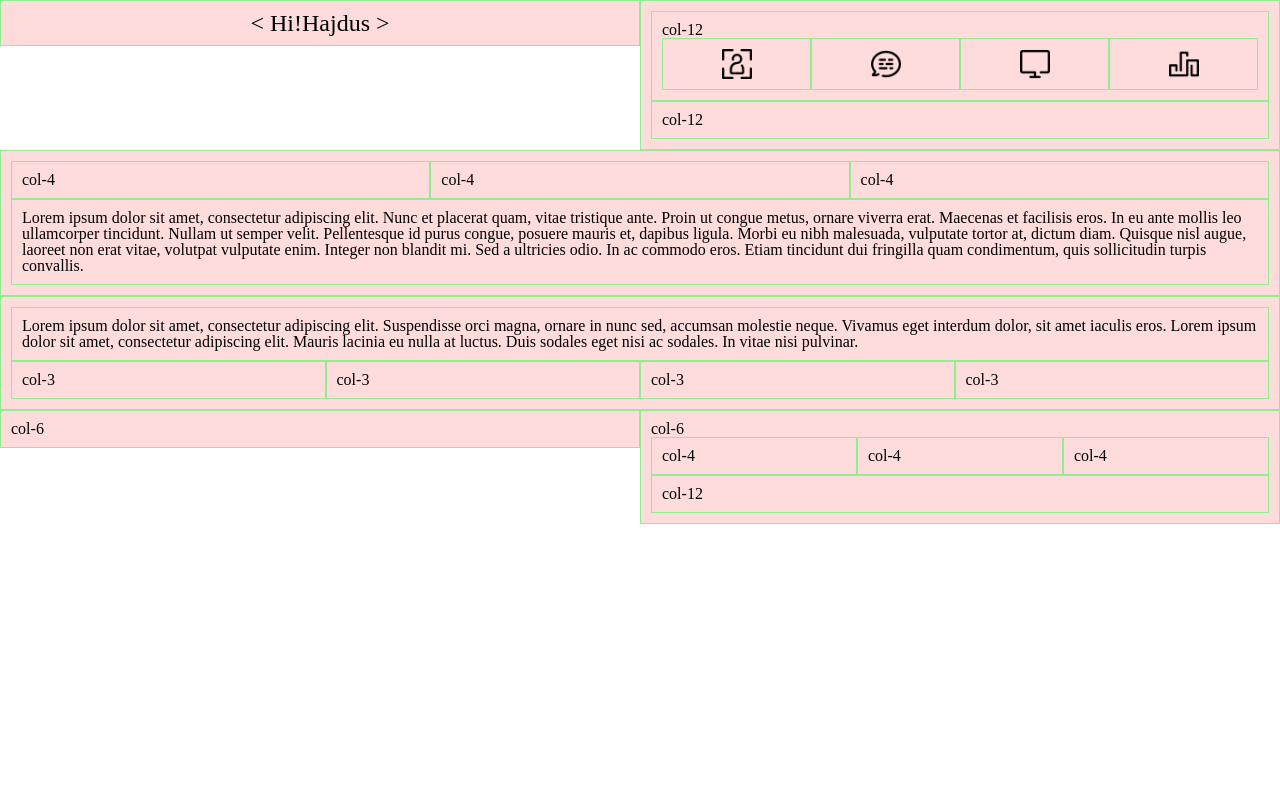
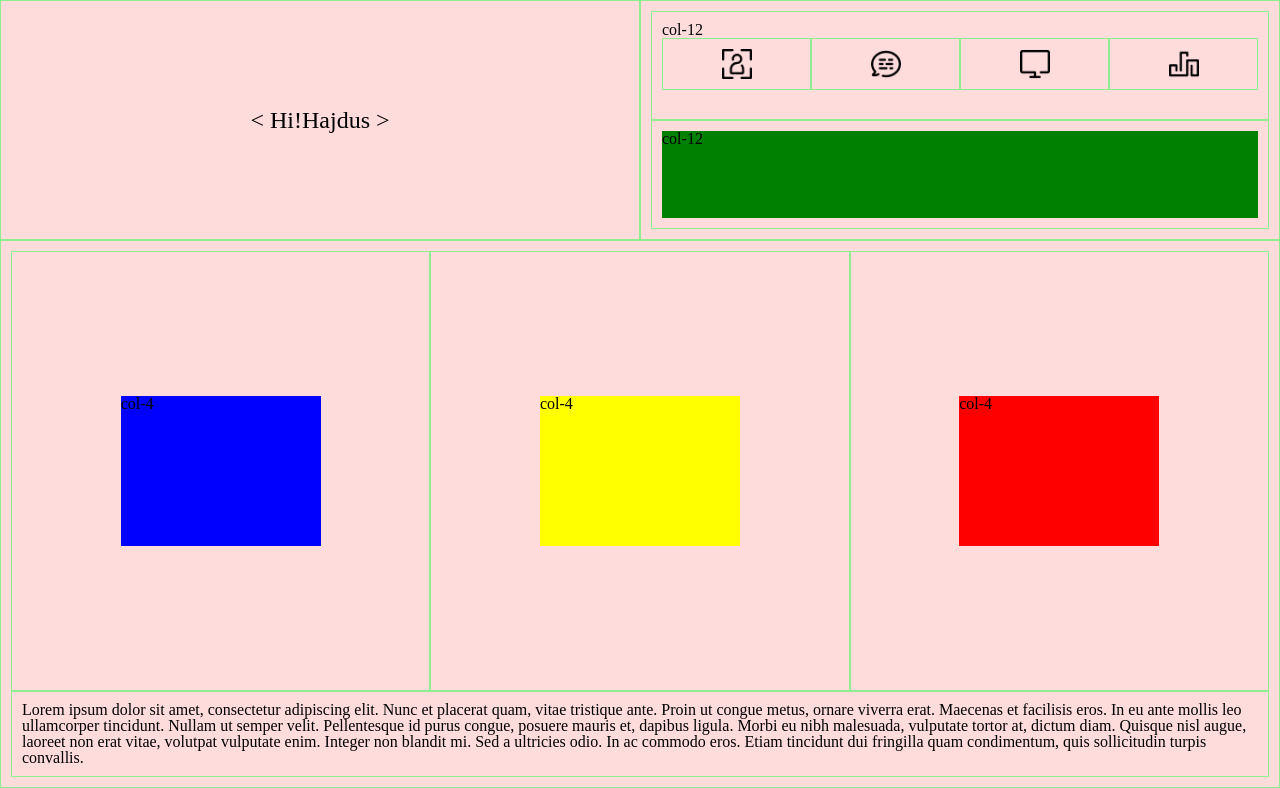
Before and after one commit to SebastianHajdus/portfolio, a website: page index.html in a window 1280 px wide. Shown: the top 788 px of the page. Drawn offline with Linux system fonts and the light colour scheme.

Commit message:
image-rwd

```diff
--- a/index.html
+++ b/index.html
@@ -14,28 +14,28 @@
               <p id="paragraph-my-name">&lt; Hi!Hajdus	&gt;</p>
             </div>
             <div class="col-6">
-              <div class="row">
-                <div class="col-12">
+              <div class="row my-name-icon">
+                <div class="col-12 ">
                   col-12
-                  <div class="row">
+                  <div class="row ">
                     <div class="col-3 icon" id="my-name">
-                      <div id="user"></div>
+                      <button id="user"></button>
                     </div>
                     <div class="col-3 icon" id="my-story">
-                      <div id="about"></div>
+                      <button id="about"></button>
                     </div>
                     <div class="col-3 icon" id="my-skills">
-                      <div id="computer"></div>
+                      <button id="computer"></button>
                     </div>
                     <div class="col-3 icon" id="my-contact">
-                      <div id="contact"></div>
+                      <button id="contact"></button>
                     </div>
                   </div>
                 </div>
               </div>
-              <div class="row">
+              <div class="row my-name-icon">
                 <div class="col-12" id="image-cut-off-face">
-                  <div>col-12</div>
+                  <div id="cut-face">col-12</div>
                 </div>
               </div>
             </div>
@@ -44,14 +44,14 @@
           <div class="row my-story">
             <div class="col-12">
               <div class="row my-face">
-                <div class="col-4" id="image-my-face-1">
-                  col-4
+                <div class="col-4 face" >
+                  <div id="face-1">col-4</div>
                 </div>
-                <div class="col-4" id="image-my-face-2">
-                  col-4
+                <div class="col-4 face" >
+                  <div id="face-2">col-4</div>
                 </div>
-                <div class="col-4" id="image-my-face-3">
-                  col-4
+                <div class="col-4 face" >
+                  <div id="face-3">col-4</div>
                 </div>
               </div>
               <div class="row my-story">
--- a/sass/media/_extra-small.scss
+++ b/sass/media/_extra-small.scss
@@ -9,7 +9,18 @@ $extra-small: "(max-width: 479px)";
   .my-name {
     flex-direction: column-reverse;
     display: flex;
+    height: 55vh;
   }
+
+//my-story
+
+  .my-face {
+    .col-4{
+      width: 100%;
+    }
+    height: 50vh;
+  }
+
 
 
 
--- a/sass/media/_large.scss
+++ b/sass/media/_large.scss
@@ -1 +1,10 @@
 $large: "(min-width: 1024px)";
+
+@media #{$large} {
+
+  //my-story
+  .my-face {
+    height: 55vh;
+  }
+
+}
--- a/sass/media/_medium.scss
+++ b/sass/media/_medium.scss
@@ -1 +1,10 @@
 $medium: "(min-width: 768px) and (max-width: 1023px)";
+
+@media #{$medium} {
+
+  //my-story
+  .my-face {
+    height: 40vh;
+  }
+
+}
--- a/sass/media/_small.scss
+++ b/sass/media/_small.scss
@@ -1 +1,11 @@
 $small: "(min-width: 480px) and (max-width: 767px)";
+
+@media #{$small} {
+
+  //my-story
+  .my-face {
+    height: 35vh;
+  }
+
+
+}
--- a/sass/partials/_section.scss
+++ b/sass/partials/_section.scss
@@ -4,18 +4,10 @@
   display: flex;
   justify-content: center;
   align-items: center;
-  height: 100
 }
 
 #paragraph-my-name {
   font-size: 24px;
-}
-
-#image-cut-off-face {
-  //background-image: url('../images/face/foto-2.jpg');
-  background-size: cover;
-  background-repeat: no-repeat;
-
 }
 
 #user {
@@ -34,7 +26,6 @@
   background-image: url('../images/icons/computer.png');
   background-size: contain;
   background-repeat: no-repeat;
-
 }
 
 #contact {
@@ -48,15 +39,62 @@
   display: flex;
   justify-content: center;
   align-items: center;
-  div {
+  cursor: pointer;
+  button {
     width: 30px;
     height: 30px;
+    text-decoration: none;
+    border: none;
+    background: transparent;
   }
+}
 
+#cut-face {
+  //background-image: url('../images/face/foto-2.jpg');
+  background-size: cover;
+  background-repeat: no-repeat;
+  background: green;
+  height: 100%;
+}
+
+.my-name-icon {
+  height: 50%;
+}
+
+.my-name {
+  height: 30vh;
 }
 
 //my-story
 
+.my-face {
+  //height: 30vh;
+}
+
+.face {
+  display: flex;
+  justify-content: center;
+  align-items: center;
+}
+
+#face-1 {
+  width: 200px;
+  height: 150px;
+  background: blue;
+}
+
+#face-2 {
+  width: 200px;
+  height: 150px;
+  background: yellow;
+}
+
+#face-3 {
+  width: 200px;
+  height: 150px;
+  background: red;
+}
+
 //skills
 
 //contact
```
Also changed, not shown: css/main.css.
